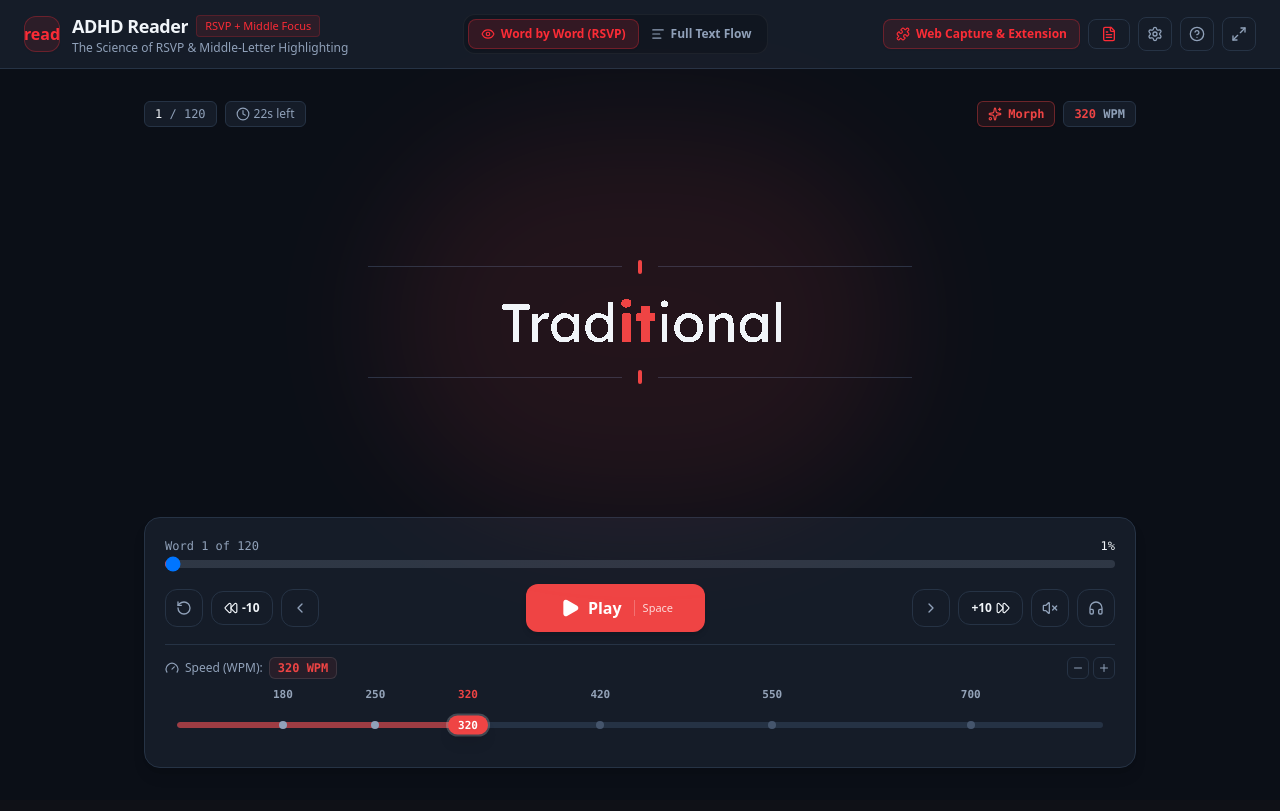
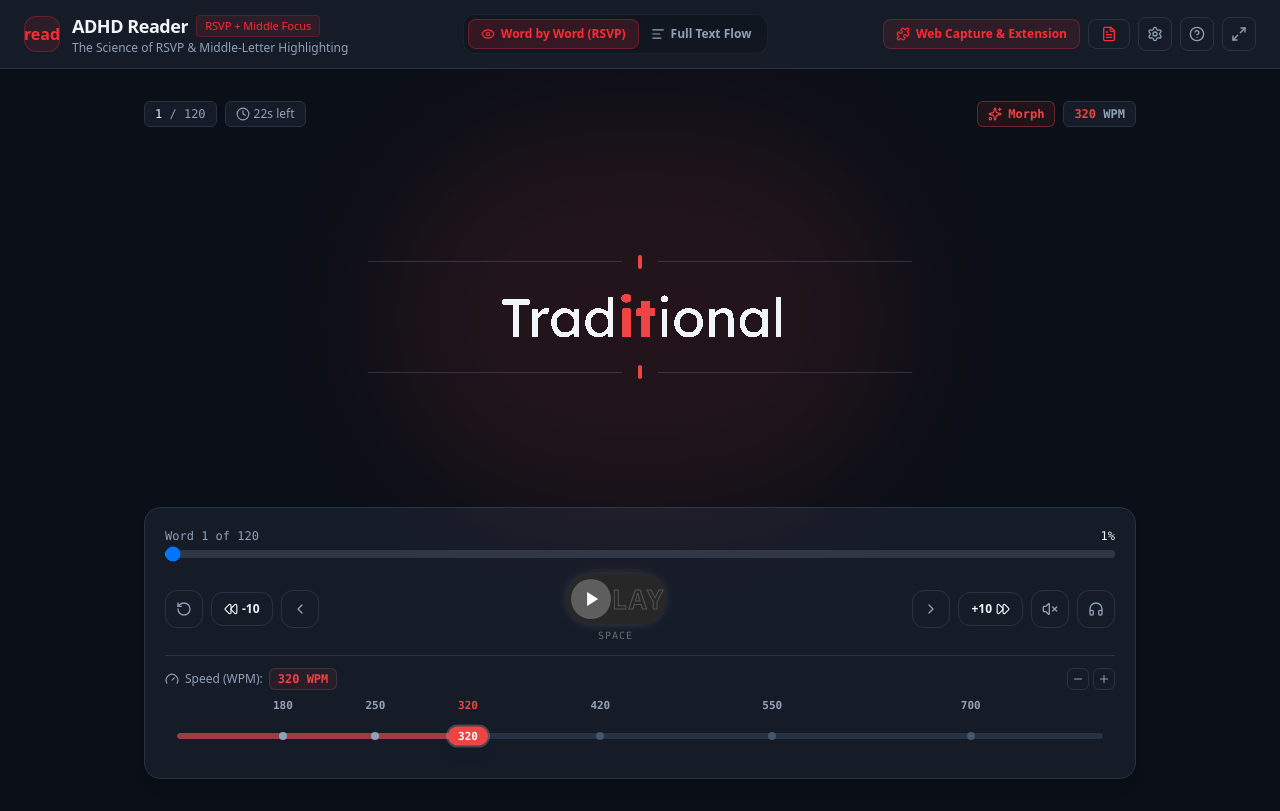
Before and after one commit to Mooricko/ADHD-reader, a React (Vite) app: page / in a window 1280 px wide. Built offline with nearby package versions, Linux system fonts and the light colour scheme.

Commit message:
feat(ui): add Proud Squid 15 play/pause button
Replace existing play/pause buttons in FlowReader and RSVPReader with the new ProudSquidPlayButton component for improved visual feedback.

```diff
--- a/src/components/FlowReader.tsx
+++ b/src/components/FlowReader.tsx
@@ -18,6 +18,7 @@ import { calculateWordDelayMs } from '../utils/textParser';
 import { metronome } from '../utils/audioMetronome';
 import { speechNarrator } from '../utils/speechNarration';
 import { SpeedSliderToggle } from './SpeedSliderToggle';
+import { ProudSquidPlayButton } from './ProudSquidPlayButton';
 
 interface FlowReaderProps {
   words: HighlightedWordParts[];
@@ -284,26 +285,15 @@ export const FlowReader: React.FC<FlowReaderProps> = ({
             </span>
           </div>
 
-          {/* Play/Pause */}
-          <button
+          {/* Play/Pause (Proud Squid 15 UI) */}
+          <ProudSquidPlayButton
             id="flow-play-pause-btn"
-            type="button"
-            onClick={onTogglePlay}
-            className="flex items-center justify-center gap-2 px-6 py-2.5 rounded-xl font-bold text-white shadow-md transition-transform active:scale-95 text-sm"
-            style={{ backgroundColor: highlight.hex }}
-          >
-            {isPlaying ? (
-              <>
-                <Pause className="w-4 h-4 fill-current" />
-                <span>Pause Tracker</span>
-              </>
-            ) : (
-              <>
-                <Play className="w-4 h-4 fill-current ml-0.5" />
-                <span>Auto-Track Reading</span>
-              </>
-            )}
-          </button>
+            isPlaying={isPlaying}
+            onToggle={onTogglePlay}
+            accentColor={highlight.hex}
+            title={isPlaying ? 'Pause Tracker (Space)' : 'Auto-Track Reading (Space)'}
+          />
+
 
           {/* Audio Controls (Metronome + Voice-Over Narration) */}
           <div className="flex items-center gap-2">
--- /dev/null
+++ b/src/components/ProudSquidPlayButton.tsx
@@ -0,0 +1,63 @@
+import React from 'react';
+
+interface ProudSquidPlayButtonProps {
+  id?: string;
+  isPlaying: boolean;
+  onToggle: () => void;
+  accentColor?: string;
+  className?: string;
+  title?: string;
+  showShortcutHint?: boolean;
+}
+
+export const ProudSquidPlayButton: React.FC<ProudSquidPlayButtonProps> = ({
+  id = 'proud-squid-play-btn',
+  isPlaying,
+  onToggle,
+  accentColor = '#f43f5e',
+  className = '',
+  title,
+  showShortcutHint = true,
+}) => {
+  const handleKeyDown = (e: React.KeyboardEvent) => {
+    if (e.key === 'Enter') {
+      e.preventDefault();
+      onToggle();
+    }
+  };
+
+  return (
+    <div className={`proud-squid-toggle ${className}`} id={`${id}-wrapper`}>
+      <label
+        id={id}
+        htmlFor={`${id}-input`}
+        data-checked={isPlaying}
+        title={title || (isPlaying ? 'Pause reading (Space)' : 'Play reading (Space)')}
+        aria-label={isPlaying ? 'Pause reading' : 'Play reading'}
+        className="proud-squid-label"
+        style={{
+          ['--squid-accent' as any]: accentColor,
+        }}
+        tabIndex={0}
+        onKeyDown={handleKeyDown}
+      >
+        <input
+          id={`${id}-input`}
+          type="checkbox"
+          className="proud-squid-circle"
+          checked={isPlaying}
+          onChange={onToggle}
+          aria-checked={isPlaying}
+          role="switch"
+          tabIndex={-1}
+        />
+      </label>
+
+      {showShortcutHint && (
+        <span className="text-[10px] uppercase font-mono tracking-widest text-neutral-400 select-none opacity-60 hover:opacity-100 transition-opacity">
+          Space
+        </span>
+      )}
+    </div>
+  );
+};
--- a/src/components/RSVPReader.tsx
+++ b/src/components/RSVPReader.tsx
@@ -26,6 +26,7 @@ import { metronome } from '../utils/audioMetronome';
 import { speechNarrator } from '../utils/speechNarration';
 import { SpeedSliderToggle } from './SpeedSliderToggle';
 import { RSVPMorphWord } from './RSVPMorphWord';
+import { ProudSquidPlayButton } from './ProudSquidPlayButton';
 
 interface RSVPReaderProps {
   words: HighlightedWordParts[];
@@ -497,33 +498,18 @@ export const RSVPReader: React.FC<RSVPReaderProps> = ({
             </button>
           </div>
 
-          {/* Master Play / Pause Button */}
-          <button
+          {/* Master Play / Pause Button (Proud Squid 15 UI) */}
+          <ProudSquidPlayButton
             id="rsvp-play-pause-btn"
-            type="button"
-            onClick={() => {
+            isPlaying={isPlaying}
+            onToggle={() => {
               setHasFinished(false);
               onTogglePlay();
             }}
-            aria-label={isPlaying ? 'Pause' : 'Play'}
-            className="flex items-center justify-center gap-2 px-8 py-3 rounded-xl font-bold text-white shadow-md transition-transform active:scale-95 text-base"
-            style={{ backgroundColor: highlight.hex }}
-          >
-            {isPlaying ? (
-              <>
-                <Pause className="w-5 h-5 fill-current" />
-                <span>Pause</span>
-              </>
-            ) : (
-              <>
-                <Play className="w-5 h-5 fill-current ml-0.5" />
-                <span>{currentIndex >= words.length - 1 ? 'Read Again' : 'Play'}</span>
-              </>
-            )}
-            <span className="hidden sm:inline-block text-[11px] font-normal opacity-80 border-l border-white/30 pl-2 ml-1">
-              Space
-            </span>
-          </button>
+            accentColor={highlight.hex}
+            title={isPlaying ? 'Pause reading (Space)' : (currentIndex >= words.length - 1 ? 'Read Again (Space)' : 'Play reading (Space)')}
+          />
+
 
           {/* Forward & Audio Controls */}
           <div className="flex items-center gap-1.5 sm:gap-2">
--- a/src/index.css
+++ b/src/index.css
@@ -84,3 +84,159 @@
   animation-timing-function: cubic-bezier(0.16, 1, 0.3, 1);
   animation-fill-mode: forwards;
 }
+
+/* uiverse.io/3bdel3ziz-T/proud-squid-15 Play / Pause Toggle Button */
+.proud-squid-toggle {
+  display: inline-flex;
+  flex-direction: column;
+  align-items: center;
+  gap: 4px;
+}
+
+.proud-squid-label {
+  width: 100px;
+  height: 50px;
+  cursor: pointer;
+  display: inline-flex;
+  align-items: center;
+  padding: 5px;
+  background: #272727;
+  border-radius: 50px;
+  box-shadow: 0px 0px 16px -8px rgba(254, 254, 254, 0.55);
+  user-select: none;
+  position: relative;
+  overflow: hidden;
+  transition: transform 0.18s cubic-bezier(0.16, 1, 0.3, 1), box-shadow 0.25s ease;
+}
+
+.proud-squid-label:hover {
+  transform: scale(1.03);
+  box-shadow: 0px 0px 20px -6px rgba(254, 254, 254, 0.75);
+}
+
+.proud-squid-label:active {
+  transform: scale(0.97);
+}
+
+/* Background outline text sliding between PLAY and PAUSE */
+.proud-squid-label::before,
+.proud-squid-label::after {
+  content: "PLAY";
+  overflow: hidden;
+  font-size: 26px;
+  font-weight: 800;
+  text-transform: uppercase;
+  letter-spacing: 2px;
+  position: absolute;
+  left: 64%;
+  top: 50%;
+  transform: translate(-50%, -50%);
+  z-index: 0;
+  font-family: system-ui, -apple-system, BlinkMacSystemFont, 'Segoe UI', Roboto, sans-serif;
+  color: transparent;
+  -webkit-text-stroke: 1px rgba(255, 255, 255, 0.22);
+  transition: all 0.5s cubic-bezier(1, 0, 0, 1);
+  pointer-events: none;
+  white-space: nowrap;
+}
+
+.proud-squid-label::after {
+  content: "PAUSE";
+  left: -60%;
+  transform: translate(-50%, -50%);
+}
+
+.proud-squid-label:has(.proud-squid-circle:checked)::before,
+.proud-squid-label[data-checked="true"]::before {
+  left: 160%;
+  transform: translate(-50%, -50%);
+}
+
+.proud-squid-label:has(.proud-squid-circle:checked)::after,
+.proud-squid-label[data-checked="true"]::after {
+  left: 36%;
+  transform: translate(-50%, -50%);
+  -webkit-text-stroke: 1px rgba(255, 255, 255, 0.35);
+}
+
+/* The Sliding Knob */
+.proud-squid-circle {
+  appearance: none;
+  -webkit-appearance: none;
+  position: relative;
+  width: 40px;
+  height: 40px;
+  background: #5e5e5e;
+  border-radius: 50%;
+  transition: all 0.5s cubic-bezier(1, 0, 0, 1);
+  left: 0;
+  cursor: pointer;
+  z-index: 2;
+  margin: 0;
+  outline: none;
+  border: none;
+  display: flex;
+  align-items: center;
+  justify-content: center;
+}
+
+.proud-squid-circle:checked,
+.proud-squid-label[data-checked="true"] .proud-squid-circle {
+  background: var(--squid-accent, #f43f5e);
+  left: calc(100% - 40px);
+  box-shadow: 0 0 12px var(--squid-accent, #f43f5e);
+}
+
+/* Play Icon (Triangle) using pseudo elements */
+.proud-squid-circle::before {
+  content: "";
+  position: absolute;
+  top: 50%;
+  left: 50%;
+  transform: translate(-35%, -50%);
+  display: inline-block;
+  width: 0;
+  height: 0;
+  border-top: 7px solid transparent;
+  border-bottom: 7px solid transparent;
+  border-left: 11px solid #fefefe;
+  border-right: none;
+  z-index: 3;
+  transition: all 0.25s cubic-bezier(1, 0, 0, 1);
+  pointer-events: none;
+  transition-delay: 50ms;
+}
+
+/* Pause / Stop Square */
+.proud-squid-circle::after {
+  content: "";
+  position: absolute;
+  top: 50%;
+  left: 50%;
+  transform: translate(-50%, -50%);
+  display: inline-block;
+  width: 0;
+  height: 0;
+  background-color: #fefefe;
+  border-radius: 3px;
+  z-index: 3;
+  opacity: 0;
+  transition: all 0.25s cubic-bezier(1, 0, 0, 1);
+  pointer-events: none;
+}
+
+/* When Checked (Playing): Triangle vanishes, Square expands */
+.proud-squid-circle:checked::before,
+.proud-squid-label[data-checked="true"] .proud-squid-circle::before {
+  opacity: 0;
+  transform: translate(-50%, -50%) scale(0.3);
+}
+
+.proud-squid-circle:checked::after,
+.proud-squid-label[data-checked="true"] .proud-squid-circle::after {
+  width: 16px;
+  height: 16px;
+  opacity: 1;
+  border-radius: 4px;
+  transition-delay: 100ms;
+}
```
